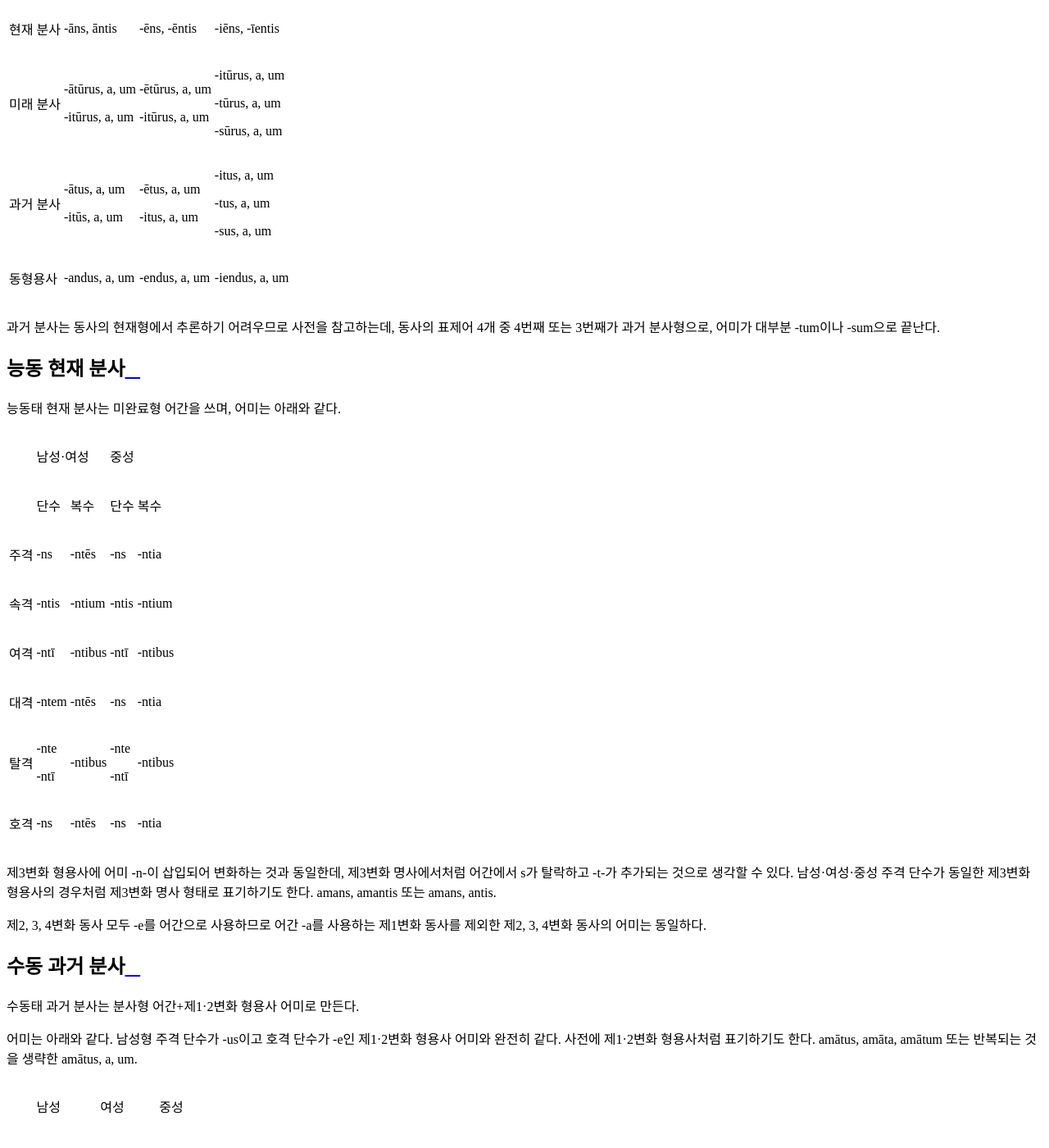
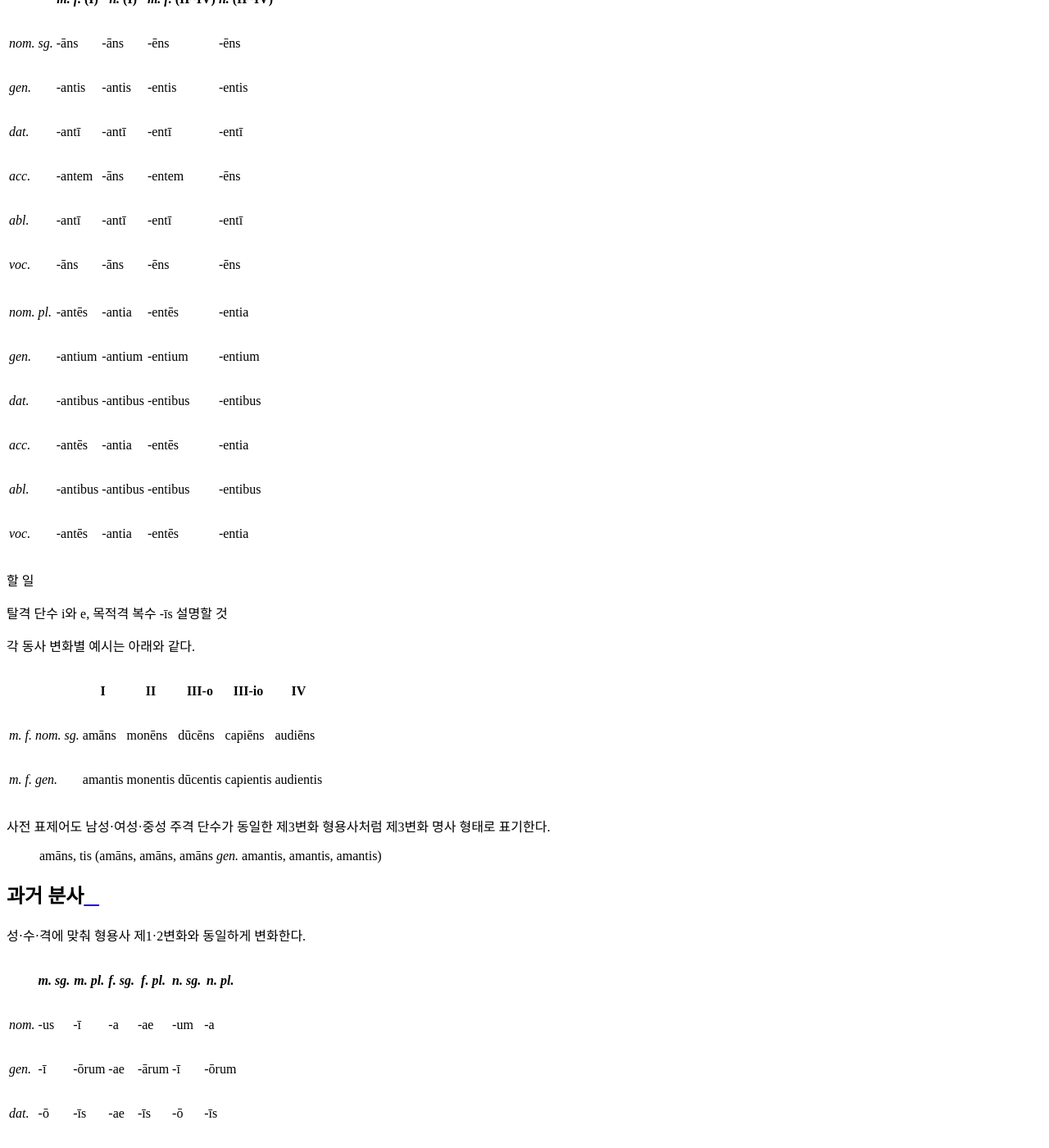
Before and after one commit to kabbala/grammatica_latina, a Sphinx documentation site: the page built from source/coniugatio_verbi/coniugatio_participii.rst, in a window 1280 px wide and 1400 px high, scrolled down 8075 px. Shown: the whole window at 82% size. Built offline with Sphinx 7.4.7 and the Read the Docs theme 2.0.0, drawn with Linux system fonts in a browser that asks for light colours; some of the changed text lies outside the part shown.

Commit message:
분사의 변화 수정

```diff
--- a/source/coniugatio_verbi/coniugatio_participii.rst
+++ b/source/coniugatio_verbi/coniugatio_participii.rst
@@ -1,188 +1,126 @@
-동사의 분사형
--------------
+분사
+----
 
-분사형은 모두 4가지가 있다.
+분사는 3가지가 있다.
 
-+------+------------------+------------------+
-|      | 능동태           | 수동태           |
-+------+------------------+------------------+
-| 현재 | 능동태 현재 분사 | x                |
-|      |                  |                  |
-|      | 또는 현재 분사   |                  |
-+------+------------------+------------------+
-| 과거 | x                | 수동태 과거 분사 |
-|      |                  |                  |
-|      |                  | 또는 완료 분사   |
-|      |                  |                  |
-|      |                  | 또는 과거 분사   |
-+------+------------------+------------------+
-| 미래 | 능동태 미래 분사 | 수동태 미래 분사 |
-|      |                  |                  |
-|      | 또는 미래 분사   | 또는 당위 분사   |
-|      |                  |                  |
-|      |                  | 또는 동형용사    |
-+------+------------------+------------------+
+.. csv-table::
+   :header-rows: 1
 
-수동 미래 분사는 동형용사(gerundivum)로 따로 분류하기도 한다. 이렇게
-나누면 현재·과거·미래에 분사가 각 하나씩이 되므로, 능동·수동 구분을
-생략하여 현재 분사, 과거 분사, 미래 분사로 말하기도 한다.
+   "", "능동태", "수동태"
+   "현재", "미완료형 어간+ē(ā [*]_)ns/e(a)ntis", "X"
+   "과거", "X", "분사형 어간+us/a/um"
+   "미래", "분사형 어간+ūr+us/a/um", "X [*]_"
 
-능동 현재 분사와 수동 미래 분사는 미완료형 어간을 쓰고, 수동 과거 분사와
-능동 미래 분사는 분사형 어간을 쓴다.
+.. [*] 제1변화 동사에서는 ā를 사용.
 
-+-----------+----------------+----------------+----------------+---------+--------+
-|           | 제1변화        | 제2변화        | 제3변화                  | 제4변화|
-+-----------+----------------+----------------+----------------+---------+--------+
-| 어간 모음 | ā              | ē              | 자음(ĕ)        | 단음 ĭ  | 장음 ī |
-+-----------+----------------+----------------+----------------+---------+--------+
-| 현재 분사 | -āns, āntis    | -ēns, -ēntis   | -iēns, -īentis                    |
-+-----------+----------------+----------------+----------------+---------+--------+
-| 미래 분사 | -ātūrus, a, um | -ētūrus, a, um | -itūrus, a, um                    |
-|           |                |                |                                   |
-|           | -itūrus, a, um | -itūrus, a, um | -tūrus, a, um                     |
-|           |                |                |                                   |
-|           |                |                | -sūrus, a, um                     |
-+-----------+----------------+----------------+----------------+---------+--------+
-| 과거 분사 | -ātus, a, um   | -ētus, a, um   | -itus, a, um                      |
-|           |                |                |                                   |
-|           | -itūs, a, um   | -itus, a, um   | -tus, a, um                       |
-|           |                |                |                                   |
-|           |                |                | -sus, a, um                       |
-+-----------+----------------+----------------+----------------+---------+--------+
-| 동형용사  | -andus, a, um  | -endus, a, um  | -iendus, a, um                    |
-+-----------+----------------+----------------+----------------+---------+--------+
+.. [*] 미완료형 어간+e(a)ndus/e(a)nda/e(a)ndum 형태의 수동태 미래 분사를 포함해 4가지로 보기도 한다. 여기서는 설명의 편의를 위해 수동태 미래 분사를 동형용사(gerundivum)로 따로 분류하기로 한다.
 
-과거 분사는 동사의 현재형에서 추론하기 어려우므로 사전을 참고하는데,
-동사의 표제어 4개 중 4번째 또는 3번째가 과거 분사형으로, 어미가 대부분
--tum이나 -sum으로 끝난다.
+현재, 과거, 미래 시제에 분사가 각 하나씩이므로, 능동, 수동 태 구분을 생략하고 현재 분사, 과거 분사, 미래 분사로 부르는 경우가 많다.
 
-능동 현재 분사
-~~~~~~~~~~~~~~
+능동 현재 분사와 수동 미래 분사는 미완료형 어간을 쓰고, 수동 과거 분사와 능동 미래 분사는 분사형 어간을 쓴다.
 
-능동태 현재 분사는 미완료형 어간을 쓰며, 어미는 아래와 같다.
+.. todo:: 분사형 어간의 유형과 부정사와의 관계 서술할 것.
 
-+------+-----------+---------+-------+---------+
-|      | 남성·여성           | 중성            |
-+------+-----------+---------+-------+---------+
-|      | 단수      | 복수    | 단수  | 복수    |
-+------+-----------+---------+-------+---------+
-| 주격 | -ns       | -ntēs   | -ns   | -ntia   |
-+------+-----------+---------+-------+---------+
-| 속격 | -ntis     | -ntium  | -ntis | -ntium  |
-+------+-----------+---------+-------+---------+
-| 여격 | -ntī      | -ntibus | -ntī  | -ntibus |
-+------+-----------+---------+-------+---------+
-| 대격 | -ntem     | -ntēs   | -ns   | -ntia   |
-+------+-----------+---------+-------+---------+
-| 탈격 | -nte      | -ntibus | -nte  | -ntibus |
-|      |           |         |       |         |
-|      | -ntī      |         | -ntī  |         |
-+------+-----------+---------+-------+---------+
-| 호격 | -ns       | -ntēs   | -ns   | -ntia   |
-+------+-----------+---------+-------+---------+
+현재 분사
+~~~~~~~~~
 
-제3변화 형용사에 어미 -n-이 삽입되어 변화하는 것과 동일한데, 제3변화
-명사에서처럼 어간에서 s가 탈락하고 -t-가 추가되는 것으로 생각할 수 있다.
-남성·여성·중성 주격 단수가 동일한 제3변화 형용사의 경우처럼 제3변화 명사
-형태로 표기하기도 한다. amans, amantis 또는 amans, antis.
+성·수·격에 맞춰 형용사 제3변화 중 i 모음 변화와 동일하게 변화한다.
 
-제2, 3, 4변화 동사 모두 -e를 어간으로 사용하므로 어간 -a를 사용하는
-제1변화 동사를 제외한 제2, 3, 4변화 동사의 어미는 동일하다.
+.. csv-table::
+   :header-rows: 1
 
-수동 과거 분사
-~~~~~~~~~~~~~~
+   "", :tsig:`m. f.` (I), :tsig:`n.` (I), :tsig:`m. f.` (II~IV), :tsig:`n.` (II~IV)
+   :tsig:`nom. sg.`, "-āns", "-āns", "-ēns", "-ēns"
+   :tsig:`gen.`, "-antis", "-antis", "-entis", "-entis"
+   :tsig:`dat.`, "-antī", "-antī", "-entī", "-entī"
+   :tsig:`acc.`, "-antem", "-āns", "-entem", "-ēns"
+   :tsig:`abl.`, "-antī", "-antī", "-entī", "-entī"
+   :tsig:`voc.`, "-āns", "-āns", "-ēns", "-ēns"
+   "", "", "", ""
+   :tsig:`nom. pl.`, "-antēs", "-antia", "-entēs", "-entia"
+   :tsig:`gen.`, "-antium", "-antium", "-entium", "-entium"
+   :tsig:`dat.`, "-antibus", "-antibus", "-entibus", "-entibus"
+   :tsig:`acc.`, "-antēs", "-antia", "-entēs", "-entia"
+   :tsig:`abl.`, "-antibus", "-antibus", "-entibus", "-entibus"
+   :tsig:`voc.`, "-antēs", "-antia", "-entēs", "-entia"
 
-수동태 과거 분사는 분사형 어간+제1·2변화 형용사 어미로 만든다.
+.. todo:: 탈격 단수 i와 e, 목적격 복수 -īs 설명할 것
 
-어미는 아래와 같다. 남성형 주격 단수가 -us이고 호격 단수가 -e인
-제1·2변화 형용사 어미와 완전히 같다. 사전에 제1·2변화 형용사처럼
-표기하기도 한다. amātus, amāta, amātum 또는 반복되는 것을 생략한 amātus,
-a, um.
+각 동사 변화별 예시는 아래와 같다.
 
-+------+------+-------+------+-------+------+-------+
-|      | 남성         | 여성         | 중성         |
-+------+------+-------+------+-------+------+-------+
-|      | 단수 | 복수 | 단수  | 복수  | 단수 | 복수  |
-+------+------+-------+------+-------+------+-------+
-| 주격 | -us  | -ī    | -a   | -ae   | -um  | -a    |
-+------+------+-------+------+-------+------+-------+
-| 속격 | -ī   | -ōrum | -ae  | -ārum | -ī   | -ōrum |
-+------+------+-------+------+-------+------+-------+
-| 여격 | -ō   | -īs   | -ae  | -īs   | -ō   | -īs   |
-+------+------+-------+------+-------+------+-------+
-| 대격 | -um  | -ōs   | -am  | -ās   | -um  | -a    |
-+------+------+-------+------+-------+------+-------+
-| 탈격 | -ō   | -īs   | -ā   | -īs   | -ō   | -īs   |
-+------+------+-------+------+-------+------+-------+
-| 호격 | -e   | -ī    | -a   | -ae   | -um  | -a    |
-+------+------+-------+------+-------+------+-------+
+.. csv-table::
+   :header-rows: 1
 
-분사형 어간은 규칙적으로 변화하기도 하나, 사전을 찾아서 확인해야 하고
-대부분 -t와 -s로 끝나기 때문에 동사 변화별로 예시를 하진 않고 몇가지
-예만 적도록 하겠다.
+   "", "I", "II", "III-o", "III-io", "IV"
+   :tsig:`m. f. nom. sg.`, "amāns", "monēns", "dūcēns", "capiēns", "audiēns"
+   :tsig:`m. f. gen.`, "amantis", "monentis", "dūcentis", "capientis", "audientis"
 
-능동 미래 분사
-~~~~~~~~~~~~~~
+사전 표제어도 남성·여성·중성 주격 단수가 동일한 제3변화 형용사처럼 제3변화 명사 형태로 표기한다.
+
+   | amāns, tis (amāns, amāns, amāns :sig:`gen.` amantis, amantis, amantis)
+
+과거 분사
+~~~~~~~~~
+
+성·수·격에 맞춰 형용사 제1·2변화와 동일하게 변화한다.
+
+.. csv-table::
+   :header-rows: 1
+
+   "",  :tsig:`m. sg.`, :tsig:`m. pl.`, :tsig:`f. sg.`, :tsig:`f. pl.`,:tsig:`n. sg.`, :tsig:`n. pl.`
+   :tsig:`nom.`, "-us", "-ī", "-a", "-ae", "-um", "-a"
+   :tsig:`gen.`, "-ī", "-ōrum", "-ae", "-ārum", "-ī", "-ōrum"
+   :tsig:`dat.`, "-ō", "-īs", "-ae", "-īs", "-ō", "-īs"
+   :tsig:`acc.`, "-um", "-ōs", "-am", "-ās", "-um", "-ōs"
+   :tsig:`abl.`, "-ō", "-īs", "-ā", "-īs", "-ō", "-īs"
+   :tsig:`voc.`, "-e", "-ī", "-a", "-ae", "-um", "-a"
+
+.. todo:: 분사형 어간에 대해서 설명
+
+각 동사 변화별 예시는 아래와 같다.
+
+.. csv-table::
+   :header-rows: 1
+
+   "", "I", "II", "III-o", "III-io", "IV"
+   :tsig:`m. nom. sg.`, "amātus", "monitus", "ductus", "captus", "audītus"
+   :tsig:`m. gen.`, "amātī", "monitī", "ductī", "captī", "audītī"
+
+사전 표제어도 제1·2변화 형용사처럼 표기한다.
+
+   | amātus, a, um (:sig:`m.` amātus, :sig:`f.` amāta, :sig:`n.` amātum)
+
+미래 분사
+~~~~~~~~~
+
+형용사 제1·2변화에 ūr가 삽입된 형태로 성·수·격에 맞춰 변화한다. [*]_
+
+.. [*] 삽입되는 -ūr-는 futūrus 중간의 -ūr-로 기억할 수 있다.
+
+.. csv-table::
+   :header-rows: 1
+
+   "",  :tsig:`m. sg.`, :tsig:`m. pl.`, :tsig:`f. sg.`, :tsig:`f. pl.`,:tsig:`n. sg.`, :tsig:`n. pl.`
+   :tsig:`nom.`, "-ūrus", "-ūrī", "-ūra", "-ūrae", "-ūrum", "-ūra"
+   :tsig:`gen.`, "-ūrī", "-ūrōrum", "-ūrae", "-ūrārum", "-ūrī", "-ūrōrum"
+   :tsig:`dat.`, "-ūrō", "-ūrīs", "-ūrae", "-ūrīs", "-ūrō", "-ūrīs"
+   :tsig:`acc.`, "-ūrum", "-ūrōs", "-ūram", "-ūrās", "-ūrum", "-ūrōs"
+   :tsig:`abl.`, "-ūrō", "-ūrīs", "-ūrā", "-ūrīs", "-ūrō", "-ūrīs"
+   :tsig:`voc.`, "-ūre", "-ūrī", "-ūra", "-ūrae", "-ūrum", "-ūra"
+
+.. todo:: 분사형 어간에 대해서 설명
+
+각 동사 변화별 예시는 아래와 같다.
+
+.. csv-table::
+   :header-rows: 1
+
+   "", "I", "II", "III-o", "III-io", "IV"
+   :tsig:`m. nom. sg.`, "amātūrus", "monitūrus", "ductūrus", "captūrus", "audītūrus"
+   :tsig:`m. gen.`, "amātūrī", "monitūrī", "ductūrī", "captūrī", "audītūrī"
+
+사전 표제어도 제1·2변화 형용사처럼 표기한다.
+
+   | amātūrus, a, um (:sig:`m.` amātūrus, :sig:`f.` amātūra, :sig:`n.` amātūrum)
 
 능동태 미래 분사는 분사형 어간+ūr+제1·2변화 형용사 어미로 만든다.
-삽입되는 -ūr-는 futūrus 중간의 -ūr-로 기억할 수 있다. [*]_
-
-.. [*] futūrus 자체가 ūr이 사용된 능동 미래 분사이다.
-
-어미는 아래와 같다. 남성형 주격 단수가 -us로 끝나고, 남성형 호격 단수가
--e로 끝나는 제1·2변화 형용사 어미 앞에 -ūr-을 더한 것과 완전히 동일하다.
-사전에도 제1·2변화 형용사처럼 표기하기도 한다. monūrus, monūra, monūrum
-또는 반복되는 부분을 생략한 monūrus, a, um.
-
-+------+-------+---------+-------+---------+-------+---------+
-|      | 남성            | 여성            | 중성            |
-+------+-------+---------+-------+---------+-------+---------+
-|      | 단수  | 복수    | 단수  |   복수  | 단수  |   복수  |
-+------+-------+---------+-------+---------+-------+---------+
-| 주격 | -ūrus | -ūrī    | -ūra  | -ūrae   | -ūrum | -ūra    |
-+------+-------+---------+-------+---------+-------+---------+
-| 속격 | -ūrī  | -ūrōrum | -ūrae | -ūrārum | -ūrī  | -ūrōrum |
-+------+-------+---------+-------+---------+-------+---------+
-| 여격 | -ūrō  | -ūrīs   | -ūrae | -ūrīs   | -ūrō  | -ūrīs   |
-+------+-------+---------+-------+---------+-------+---------+
-| 대격 | -ūrum | -ūrōs   | -ūram | -ūrās   | -ūrum | -ūra    |
-+------+-------+---------+-------+---------+-------+---------+
-| 탈격 | -ūrō  | -ūrīs   | -ūrā  | -ūrīs   | -ūrō  | -ūrīs   |
-+------+-------+---------+-------+---------+-------+---------+
-| 호격 | -ūre  | -ūrī    | -ūra  | -ūrae   | -ūrum | -ūra    |
-+------+-------+---------+-------+---------+-------+---------+
-
-분사형 어간은 규칙적으로 변화하기도 하나, 사전을 찾아서 확인해야 하고
-대부분 -t와 -s로 끝나기 때문에 동사 변화별로 예시를 하진 않고 몇가지
-예만 적도록 하겠다.
-
-수동 미래 분사
-~~~~~~~~~~~~~~
-
-수동태 미래 분사는 또는 동형용사(gerundivum)는 동사의 현재형 또는
-부정사형 어간으로 쓰며, 어미는 아래와 같다.
-
-+------+-------+---------+-------+---------+-------+---------+
-|      | 남성            | 여성            | 중성            |
-+------+-------+---------+-------+---------+-------+---------+
-|      | 단수  | 복수    | 단수  | 복수    | 단수  | 복수    |
-+------+-------+---------+-------+---------+-------+---------+
-| 주격 | -ndus | -ndī    | -nda  | -ndae   | -ndum | -nda    |
-+------+-------+---------+-------+---------+-------+---------+
-| 속격 | -ndī  | -ndōrum | -ndae | -ndārum | -ndī  | -ndōrum |
-+------+-------+---------+-------+---------+-------+---------+
-| 여격 | -ndō  | -ndīs   | -ndae | -ndīs   | -ndō  | -ndīs   |
-+------+-------+---------+-------+---------+-------+---------+
-| 대격 | -ndum | -ndōs   | -ndam | -ndās   | -ndum | -nda    |
-+------+-------+---------+-------+---------+-------+---------+
-| 탈격 | -ndō  | -ndīs   | -ndā  | -ndīs   | -ndō  | -ndīs   |
-+------+-------+---------+-------+---------+-------+---------+
-| 호격 | -nde  | -ndī    | -nda  | -ndae   | -ndum | -nda    |
-+------+-------+---------+-------+---------+-------+---------+
-
-제1·2변화 형용사에 어미 -nd-를 삽입한 것과 동일하게 변화한다. 제1·2변화
-형용사처럼 표기하기도 한다. amandus, amanda, amandum 또는 amandus, a,
-um.
-
-같은 미완료형 어간을 사용하는 능동 현재 분사와 마찬가지로 제1변화 동사는
--a를 어간으로, 제2·3·4변화 동사는 -e를 어간으로 사용한다.
--- a/source/declinatio_adiectivi.rst
+++ b/source/declinatio_adiectivi.rst
@@ -137,7 +137,6 @@
 +--------+--------+--------+--------+--------+--------+--------+--------+
 
 여성형은 언제나 -a로 끝나고, 중성형은 언제나 -um으로 끝나므로, 사전의 표제어는 -us, -a, -um 또는 -er, -a, -um의 형태이다.
-
 
 -us, -a, -um
 ~~~~~~~~~~~~
```
Also changed, not shown: other parts of source/declinatio_adiectivi.rst (+2 -2 lines).
